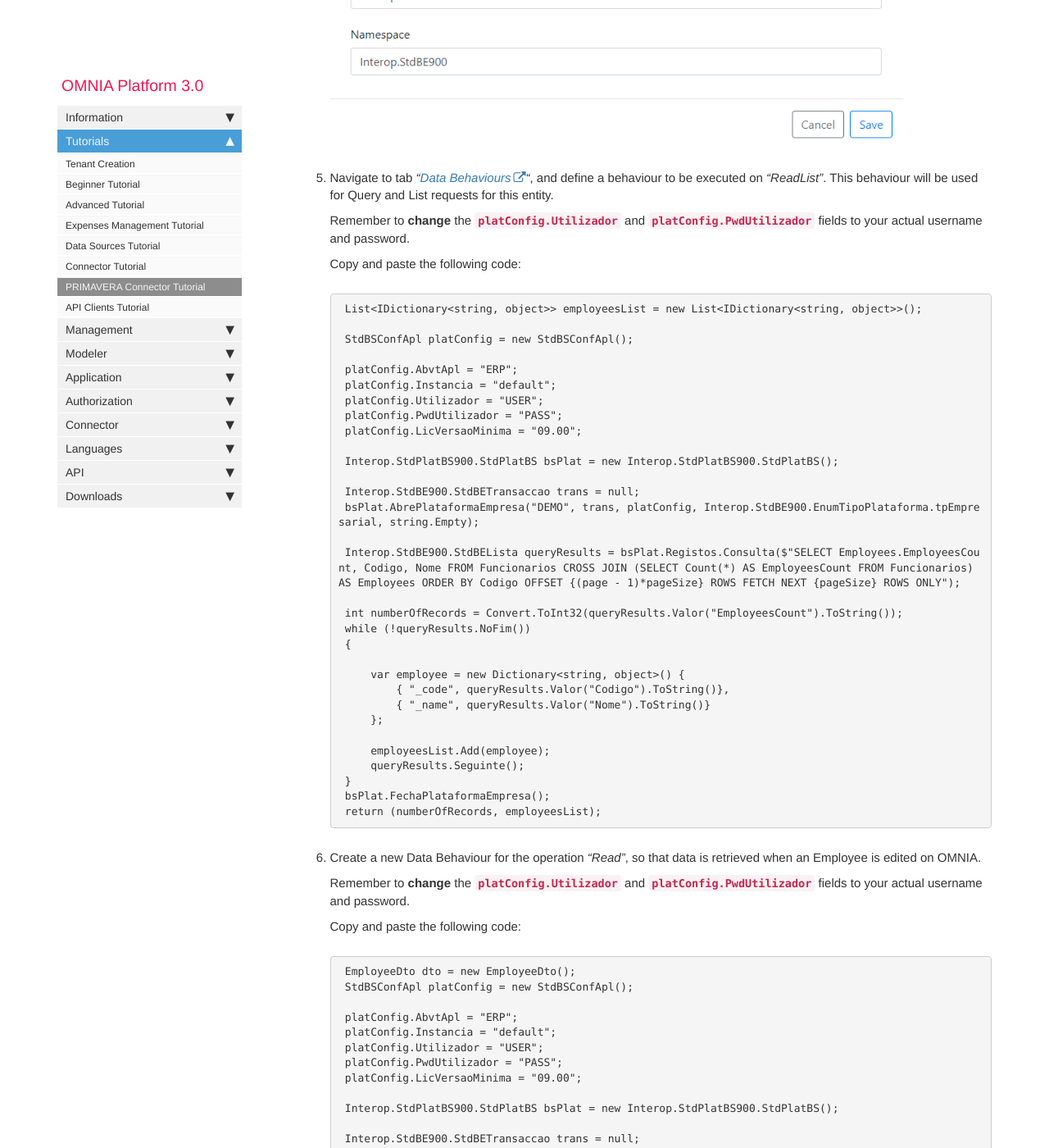
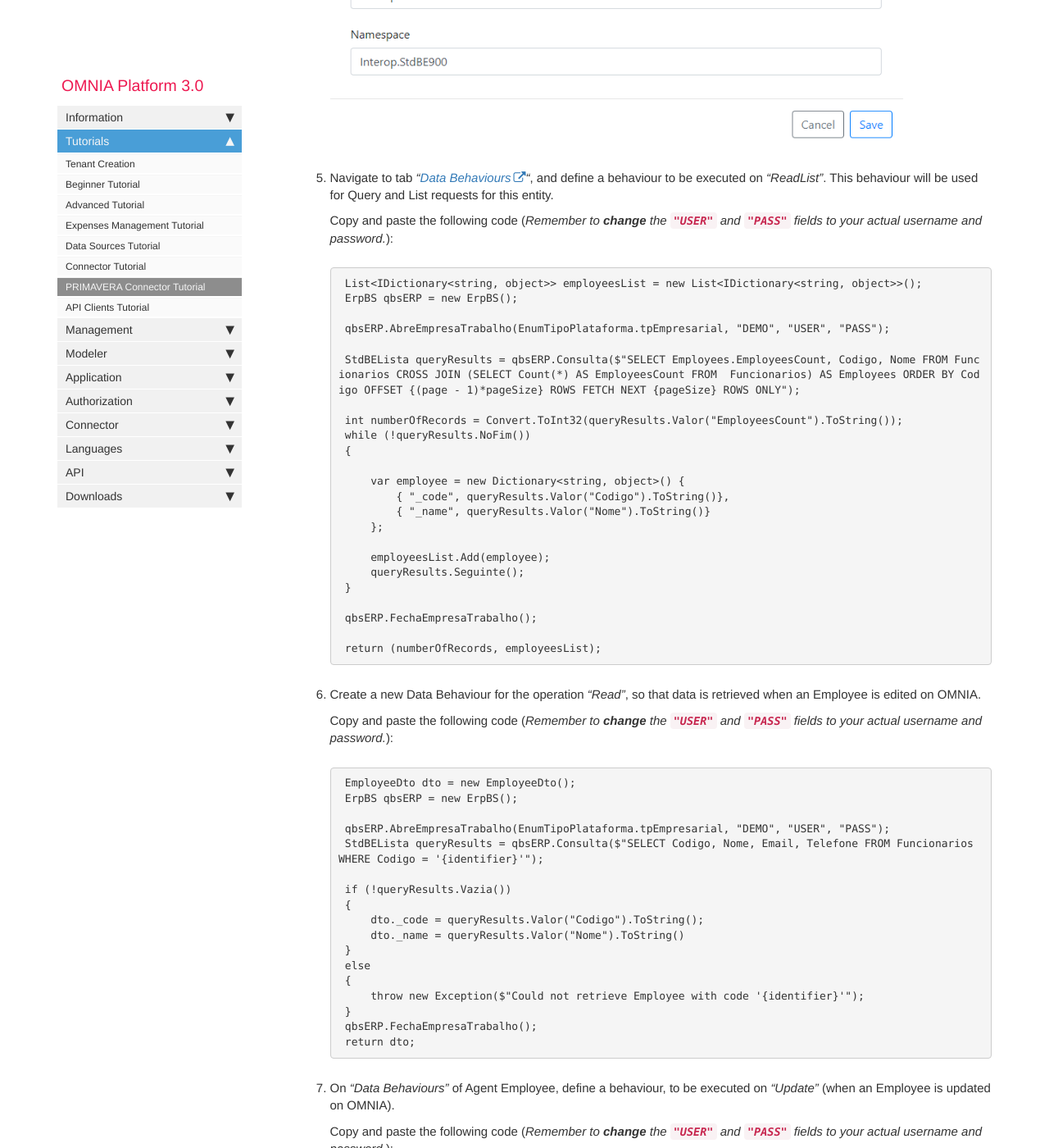
Before and after one commit to daniel8lopes/omnia3, a Jekyll site: the page built from docs/pages/omnia3/Tutorials/omnia3_primaveraconnectortutorial.md, in a window 1280 px wide and 1400 px high, scrolled down 2941 px. Shown: the whole window at 82% size. Built offline with Jekyll 4.4.1, drawn with Linux system fonts in a browser that asks for light colours; nearby versions of some CDN libraries; comment, search, counter and statistics services are not loaded; some of the changed text lies outside the part shown.

Commit message:
Review read code snippet in Primavera ERP Tutorial

````diff
--- a/docs/pages/omnia3/Tutorials/omnia3_primaveraconnectortutorial.md
+++ b/docs/pages/omnia3/Tutorials/omnia3_primaveraconnectortutorial.md
@@ -63,26 +63,15 @@ This tutorial also requires an access to [Primavera ERP](https://pt.primaverabss
 
 5. Navigate to tab *"[Data Behaviours](https://docs.numbersbelieve.com/omnia3_modeler_datasources.html)"*, and define a behaviour to be executed on *"ReadList"*. This behaviour will be used for Query and List requests for this entity.
 
-    Remember to **change** the **```platConfig.Utilizador```** and **```platConfig.PwdUtilizador```** fields to your actual username and password.
+    Copy and paste the following code (*Remember to **change** the **```"USER"```** and **```"PASS"```** fields to your actual username and password.*):
 
-    Copy and paste the following code:
     ```C#
     List<IDictionary<string, object>> employeesList = new List<IDictionary<string, object>>();
+    ErpBS qbsERP = new ErpBS();
 
-    StdBSConfApl platConfig = new StdBSConfApl();
+    qbsERP.AbreEmpresaTrabalho(EnumTipoPlataforma.tpEmpresarial, "DEMO", "USER", "PASS");
 
-    platConfig.AbvtApl = "ERP";
-    platConfig.Instancia = "default";
-    platConfig.Utilizador = "USER";
-    platConfig.PwdUtilizador = "PASS";
-    platConfig.LicVersaoMinima = "09.00";
-
-    Interop.StdPlatBS900.StdPlatBS bsPlat = new Interop.StdPlatBS900.StdPlatBS();
-
-    Interop.StdBE900.StdBETransaccao trans = null;
-    bsPlat.AbrePlataformaEmpresa("DEMO", trans, platConfig, Interop.StdBE900.EnumTipoPlataforma.tpEmpresarial, string.Empty);
-
-    Interop.StdBE900.StdBELista queryResults = bsPlat.Registos.Consulta($"SELECT Employees.EmployeesCount, Codigo, Nome FROM Funcionarios CROSS JOIN (SELECT Count(*) AS EmployeesCount FROM Funcionarios) AS Employees ORDER BY Codigo OFFSET {(page - 1)*pageSize} ROWS FETCH NEXT {pageSize} ROWS ONLY");
+    StdBELista queryResults = qbsERP.Consulta($"SELECT Employees.EmployeesCount, Codigo, Nome FROM Funcionarios CROSS JOIN (SELECT Count(*) AS EmployeesCount FROM  Funcionarios) AS Employees ORDER BY Codigo OFFSET {(page - 1)*pageSize} ROWS FETCH NEXT {pageSize} ROWS ONLY");
 
     int numberOfRecords = Convert.ToInt32(queryResults.Valor("EmployeesCount").ToString());
     while (!queryResults.NoFim())
@@ -96,53 +85,39 @@ This tutorial also requires an access to [Primavera ERP](https://pt.primaverabss
         employeesList.Add(employee);
         queryResults.Seguinte();
     }
-    bsPlat.FechaPlataformaEmpresa();
+
+    qbsERP.FechaEmpresaTrabalho();
+
     return (numberOfRecords, employeesList);
     ```
 
 6. Create a new Data Behaviour for the operation *"Read"*, so that data is retrieved when an Employee is edited on OMNIA.
 
-    Remember to **change** the **```platConfig.Utilizador```** and **```platConfig.PwdUtilizador```** fields to your actual username and password.
-
-    Copy and paste the following code:
+    Copy and paste the following code (*Remember to **change** the **```"USER"```** and **```"PASS"```** fields to your actual username and password.*):
 
     ```C#
     EmployeeDto dto = new EmployeeDto();
-    StdBSConfApl platConfig = new StdBSConfApl();
+    ErpBS qbsERP = new ErpBS();
 
-    platConfig.AbvtApl = "ERP";
-    platConfig.Instancia = "default";
-    platConfig.Utilizador = "USER";
-    platConfig.PwdUtilizador = "PASS";
-    platConfig.LicVersaoMinima = "09.00";
-
-    Interop.StdPlatBS900.StdPlatBS bsPlat = new Interop.StdPlatBS900.StdPlatBS();
-
-    Interop.StdBE900.StdBETransaccao trans = null;
-    bsPlat.AbrePlataformaEmpresa("DEMO", trans, platConfig, Interop.StdBE900.EnumTipoPlataforma.tpEmpresarial, string.Empty);
-
-    Interop.StdBE900.StdBELista queryResults = bsPlat.Registos.Consulta($"SELECT Codigo, Nome, Email, Telefone FROM Funcionarios WHERE Codigo = '{identifier}'");
+    qbsERP.AbreEmpresaTrabalho(EnumTipoPlataforma.tpEmpresarial, "DEMO", "USER", "PASS");
+    StdBELista queryResults = qbsERP.Consulta($"SELECT Codigo, Nome, Email, Telefone FROM Funcionarios WHERE Codigo = '{identifier}'");
 
     if (!queryResults.Vazia())
     {
         dto._code = queryResults.Valor("Codigo").ToString();
-        dto._name = queryResults.Valor("Nome").ToString();
-
+        dto._name = queryResults.Valor("Nome").ToString()
     }
-    else {
-        throw new Exception($"Could not retrieve Employee with code {identifier}");
+    else
+    {
+        throw new Exception($"Could not retrieve Employee with code '{identifier}'");
     }
-
-    bsPlat.FechaPlataformaEmpresa();
-
+    qbsERP.FechaEmpresaTrabalho();
     return dto;
     ```
 
 7. On *"Data Behaviours"* of Agent Employee, define a behaviour, to be executed on *"Update"* (when an Employee is updated on OMNIA).
 
-    Remember to **change** the **```"USER"```** and **```"PASS"```** fields to your actual username and password.
-
-    Copy and paste the following code:
+    Copy and paste the following code (*Remember to **change** the **```"USER"```** and **```"PASS"```** fields to your actual username and password.*):
 
     ```C#
     ErpBS bsERP = new ErpBS();
````
